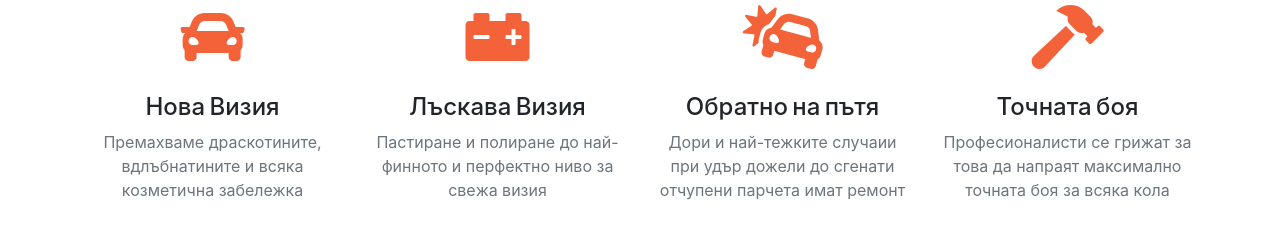
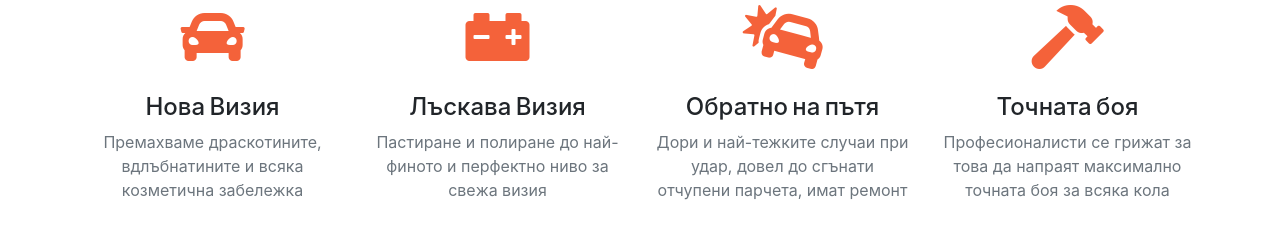
Before and after one commit to valllentinnaa/avtostil-petrov, a website: page index.html in a window 1280 px wide. Shown: the part 1060-1312 px from the top of the page. Drawn offline with Linux system fonts and the light colour scheme.

Commit message:
spellcheck

```diff
--- a/index.html
+++ b/index.html
@@ -101,14 +101,14 @@
                 <div class="mt-5">
                     <i class="fas fa-4x fa-car-battery text-primary mb-4"></i>
                     <h3 class="h4 mb-2">Лъскава Визия</h3>
-                    <p class="text-muted mb-0">Пастиране и полиране до най-финното и перфектно ниво за свeжа визия</p>
+                    <p class="text-muted mb-0">Пастиране и полиране до най-финото и перфектно ниво за свeжа визия</p>
                 </div>
             </div>
             <div class="col-lg-3 col-md-6 text-center">
                 <div class="mt-5">
                     <i class="fas fa-4x fa-car-crash text-primary mb-4"></i>
                     <h3 class="h4 mb-2">Обратно на пътя</h3>
-                    <p class="text-muted mb-0">Дори и най-тежките случаии при удър дожели до сгенати отчупени парчета
+                    <p class="text-muted mb-0">Дори и най-тежките случаи при удар, довел до сгънати отчупени парчета,
                         имат ремонт</p>
                 </div>
             </div>
```
